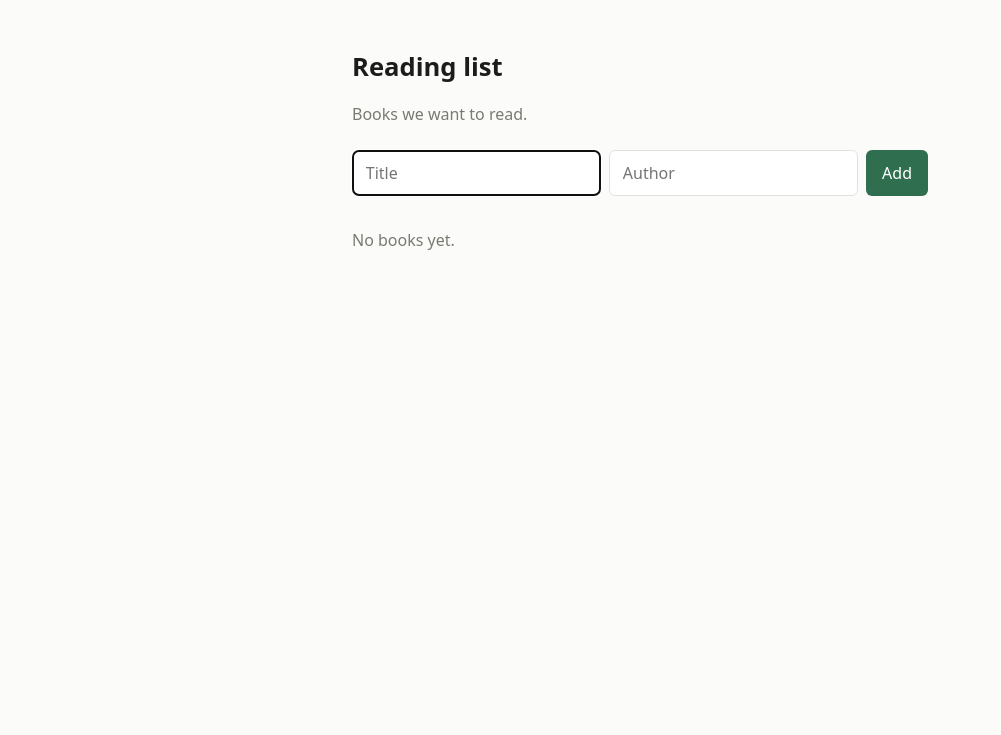
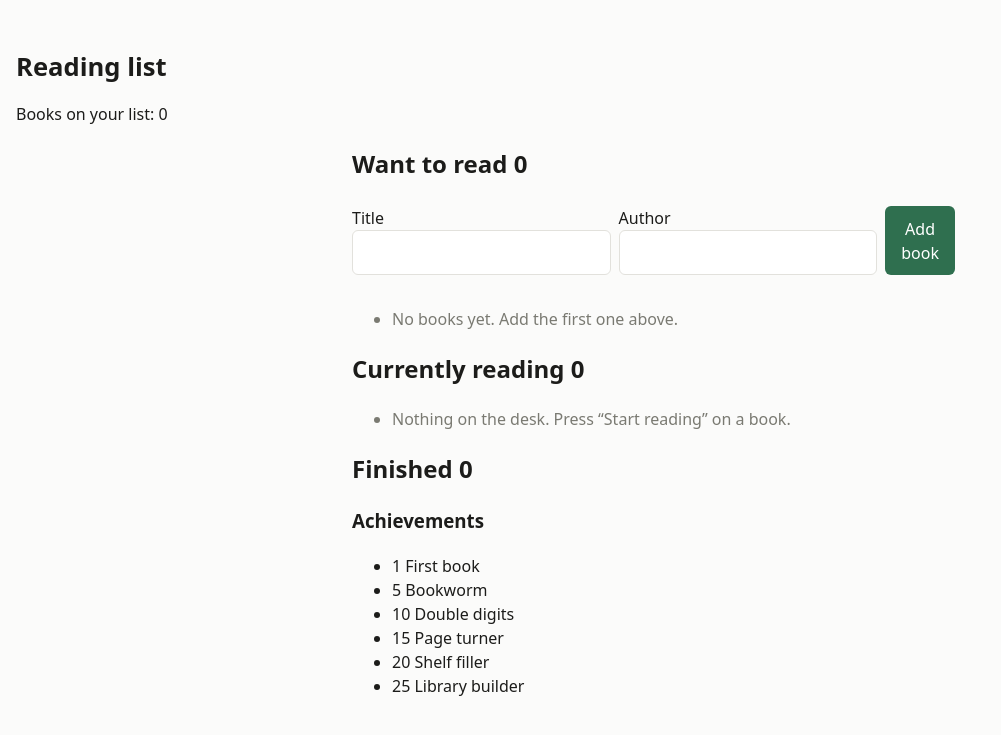
Before and after one commit to mudt-cm104-2026-winter/team-08, a FastAPI app: page / in a window 1280 px wide. Shown: the top 735 px of the page, without its empty margins (0-1001 px from the left). Run offline with FastAPI, Linux system fonts and the light colour scheme.

Commit message:
Show the books in three columns

```diff
--- a/app/templates/index.html
+++ b/app/templates/index.html
@@ -9,37 +9,91 @@
 </head>
 
 <body>
-  <main>
+  <header class="top">
     <h1>Reading list</h1>
-    <p class="intro">Books we want to read.</p>
+    <p class="count">Books on your list: {{ want|length + reading|length + finished|length }}</p>
+  </header>
 
-    <form class="add" action="/add" method="post">
-      <input name="title" placeholder="Title" required autocomplete="off" autofocus>
-      <input name="author" placeholder="Author" required autocomplete="off">
-      <button type="submit">Add</button>
-    </form>
+  <main class="board">
 
-    {% if entries %}
-    <p class="count">Books on your list: {{ entries|length }}</p>
-    <table>
-      <thead>
-        <tr>
-          <th>Title</th>
-          <th>Author</th>
-        </tr>
-      </thead>
-      <tbody>
-        {% for entry in entries %}
-        <tr>
-          <td>{{ entry.title }}</td>
-          <td>{{ entry.author }}</td>
-        </tr>
+    <!-- Column 1: books you want to read -->
+    <section class="column column-want">
+      <h2>Want to read <span class="tally">{{ want|length }}</span></h2>
+
+      <form class="add" action="/add" method="post">
+        <label>Title <input name="title" required maxlength="120" autocomplete="off"></label>
+        <label>Author <input name="author" required maxlength="120" autocomplete="off"></label>
+        <button type="submit">Add book</button>
+      </form>
+
+      <ul class="cards">
+        {% for book in want %}
+        <li class="card">
+          <h3>{{ book.title }}</h3>
+          <p>{{ book.author }}</p>
+          <div class="actions">
+            <form action="/move/{{ book.id }}" method="post">
+              <input type="hidden" name="status" value="reading">
+              <button type="submit">Start reading</button>
+            </form>
+            <form action="/delete/{{ book.id }}" method="post">
+              <button type="submit" class="quiet">Remove</button>
+            </form>
+          </div>
+        </li>
+        {% else %}
+        <li class="empty">No books yet. Add the first one above.</li>
         {% endfor %}
-      </tbody>
-    </table>
-    {% else %}
-    <p class="empty">No books yet.</p>
-    {% endif %}
+      </ul>
+    </section>
+
+    <!-- Column 2: the books you are reading -->
+    <section class="column column-reading">
+      <h2>Currently reading <span class="tally">{{ reading|length }}</span></h2>
+
+      <ul class="cards">
+        {% for book in reading %}
+        <li class="card">
+          <h3>{{ book.title }}</h3>
+          <p>{{ book.author }}</p>
+          <div class="actions">
+            <form action="/move/{{ book.id }}" method="post">
+              <input type="hidden" name="status" value="finished">
+              <button type="submit">Finish book</button>
+            </form>
+            <form action="/move/{{ book.id }}" method="post">
+              <input type="hidden" name="status" value="want">
+              <button type="submit" class="quiet">Put back</button>
+            </form>
+          </div>
+        </li>
+        {% else %}
+        <li class="empty">Nothing on the desk. Press “Start reading” on a book.</li>
+        {% endfor %}
+      </ul>
+    </section>
+
+    <!-- Column 3: finished books -->
+    <section class="column column-finished">
+      <h2>Finished <span class="tally">{{ finished|length }}</span></h2>
+
+      <ul class="shelf">
+        {% for book in finished %}
+        <li class="spine" title="{{ book.title }} by {{ book.author }}">{{ book.title }}</li>
+        {% endfor %}
+      </ul>
+
+      <h3 class="achievements-title">Achievements</h3>
+      <ul class="achievements">
+        {% for achievement in achievements %}
+        <li class="badge {% if achievement.earned %}earned{% endif %}">
+          <span class="badge-number">{{ achievement.books }}</span>
+          {{ achievement.name }}
+        </li>
+        {% endfor %}
+      </ul>
+    </section>
+
   </main>
 </body>
 
```
Also changed, not shown: CHANGELOG.md.
